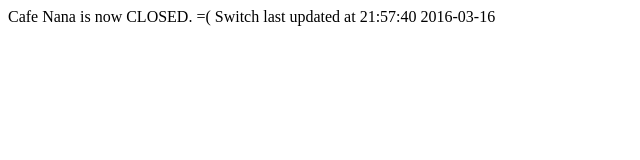
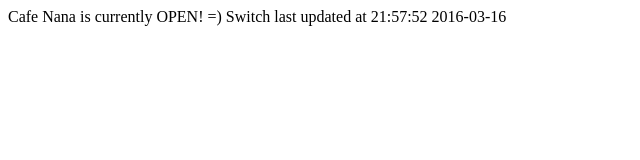
Before and after one commit to cafenanaswitch/cafenanaswitch.github.io, a plain HTML site: page index.html in a window 1280 px wide. Shown: the full height of the page, 0-640 px from the left. Drawn offline with Linux system fonts and the light colour scheme.

Commit message:
03-16-2016__21:57:52

```diff
--- a/index.html
+++ b/index.html
@@ -8,8 +8,8 @@
  </head>
  <body>
   <div id="statusString">
-   Cafe Nana is now CLOSED. =(
- Switch last updated at 21:57:40  2016-03-16
+   Cafe Nana is currently OPEN! =)
+ Switch last updated at 21:57:52  2016-03-16
   </div>
  </body>
 </html>
```
